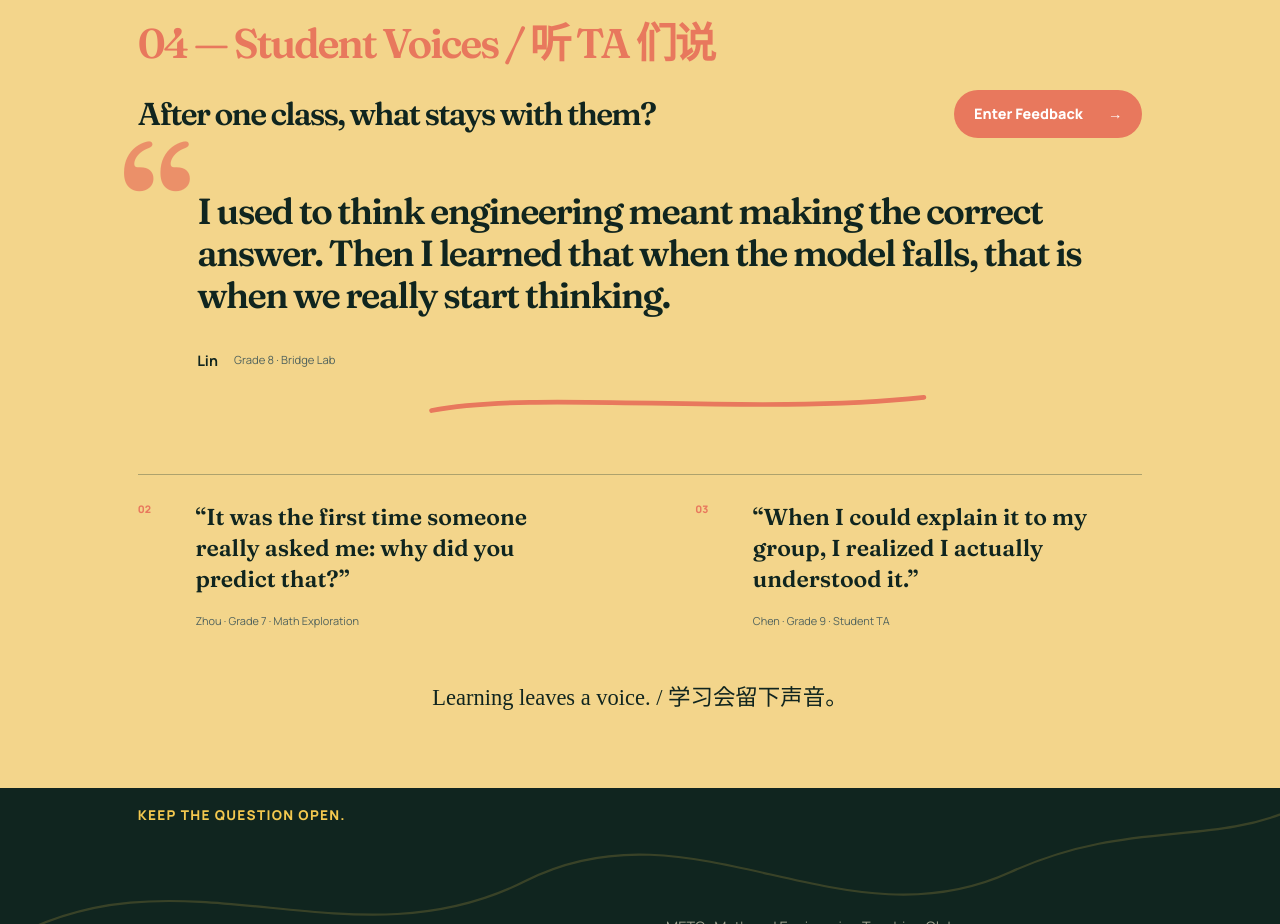
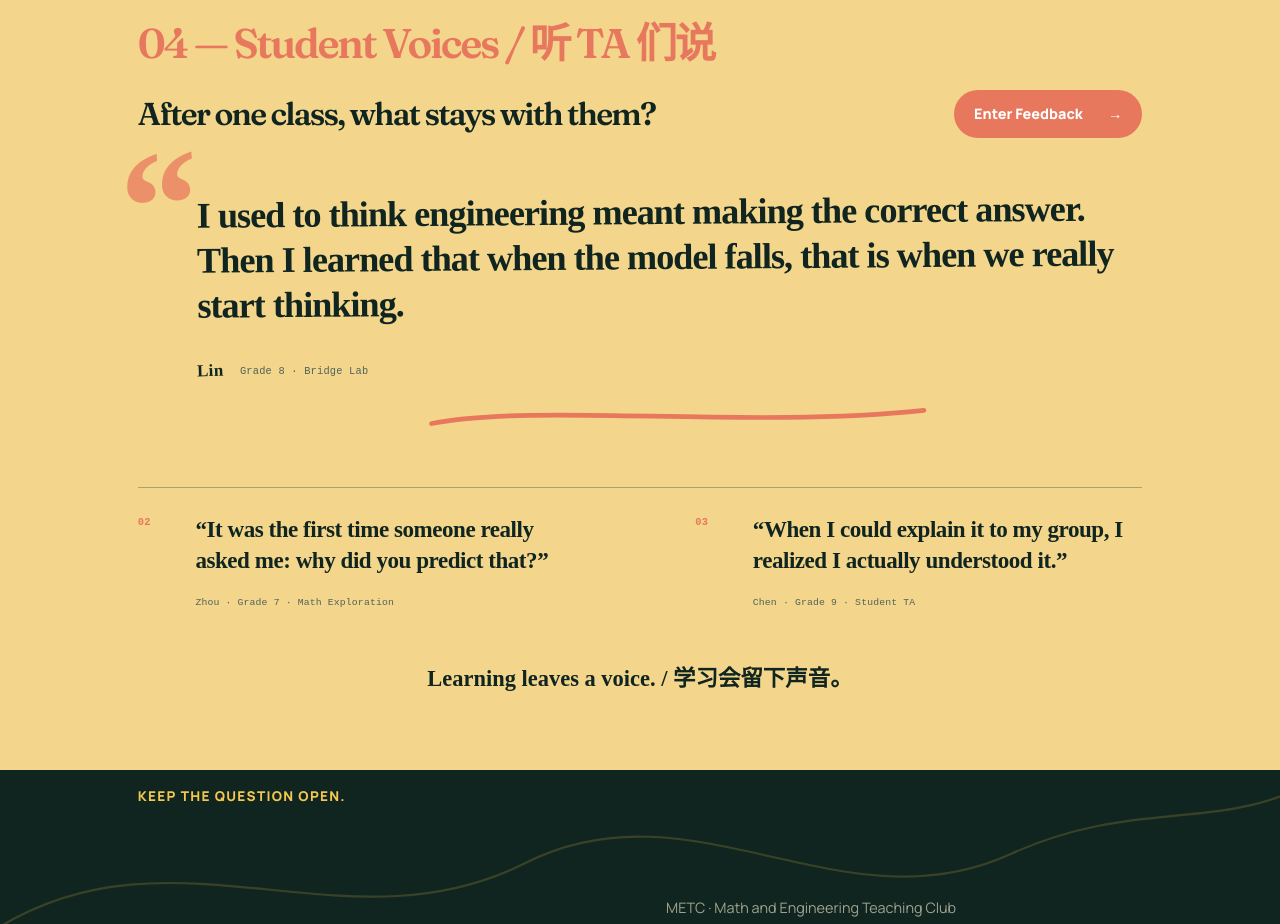
Before and after one commit to Han-chh/METC-website, a Next.js app: page /METC-website/ in a window 1280 px wide. Shown: the part 4100-5024 px from the top of the page. Built offline with nearby package versions, Linux system fonts and the light colour scheme.

Commit message:
Add artistic typography to voices section

```diff
--- a/app/homepage.css
+++ b/app/homepage.css
@@ -423,25 +423,30 @@ button, a { -webkit-tap-highlight-color: transparent; }
 .project-rows i { font-style: normal; }
 
 /* Voices */
-.voices-section { background: #f3d58b; }
+.voices-section {
+  --voices-hand: "Bradley Hand", "Segoe Print", "Kaiti SC", cursive;
+  --voices-archive: "Courier New", "Noto Sans Mono CJK SC", monospace;
+  background: #f3d58b;
+}
 .voices-heading { display: grid; grid-template-columns: .45fr 1fr; gap: 8vw; align-items: start; }
 .voices-heading .section-eyebrow { margin-top: 18px; }
 .voices-heading-main { display: flex; align-items: center; justify-content: space-between; gap: clamp(20px, 3vw, 44px); }
 .voices-heading-main .section-title { flex: 1 1 auto; font-size: clamp(2.15rem, 2.75vw, 3rem); white-space: nowrap; }
 .voices-heading .section-entry-button { flex: 0 0 auto; margin: 0; }
 .editorial-quote { position: relative; max-width: 1050px; margin: clamp(46px,5vw,66px) 0 0 auto; }
-.quote-mark { position: absolute; left: -85px; top: -70px; color: rgba(232,120,93,.74); font-family: var(--display); font-size: 11rem; line-height: 1; }
-.editorial-quote blockquote { position: relative; margin: 0; font-family: var(--display); font-size: clamp(2.2rem,4.4vw,4.55rem); line-height: 1.16; letter-spacing: -.045em; }
+.quote-mark { position: absolute; left: -85px; top: -70px; color: rgba(232,120,93,.74); font-family: var(--voices-hand); font-size: 11rem; font-weight: 700; line-height: 1; transform: rotate(-4deg); }
+.editorial-quote blockquote { position: relative; margin: 0; font-family: var(--voices-hand); font-size: clamp(2.2rem,4.4vw,4.55rem); font-weight: 700; line-height: 1.24; letter-spacing: -.028em; transform: rotate(-.45deg); }
 .editorial-quote > p { margin: 36px 0 0; display: flex; align-items: center; gap: 18px; }
-.editorial-quote > p span { color: var(--ink-soft); font-size: .78rem; }
+.editorial-quote > p strong { font-family: var(--voices-hand); font-size: 1.18rem; letter-spacing: .02em; transform: rotate(-2deg); }
+.editorial-quote > p span { color: var(--ink-soft); font-family: var(--voices-archive); font-size: .72rem; letter-spacing: .02em; }
 .quote-underline { width: 54%; margin: 14px 0 0 24%; }
 .quote-underline path { fill: none; stroke: var(--coral); stroke-width: 5; stroke-linecap: round; }
 .voice-margins { margin-top: 58px; display: grid; grid-template-columns: 1fr 1fr; gap: 11%; border-top: 1px solid rgba(25,55,47,.32); }
 .voice-margins article { padding: 28px 0 0; display: grid; grid-template-columns: 42px 1fr; column-gap: 22px; }
-.voice-margins article > span { grid-row: 1 / 3; color: var(--coral); font-size: .72rem; font-weight: 800; }
-.voice-margins blockquote { margin: 0; max-width: 450px; font-family: var(--display); font-size: clamp(1.3rem,2vw,2rem); line-height: 1.35; }
-.voice-margins p { margin: 20px 0 0; color: var(--ink-soft); font-size: .76rem; }
-.voices-closing { margin: 60px 0 0; text-align: center; font-family: var(--accent); font-size: clamp(1.5rem,3vw,2.8rem); transform: rotate(-2deg); }
+.voice-margins article > span { grid-row: 1 / 3; color: var(--coral); font-family: var(--voices-archive); font-size: .72rem; font-weight: 700; letter-spacing: .03em; }
+.voice-margins blockquote { margin: 0; max-width: 450px; font-family: var(--voices-hand); font-size: clamp(1.3rem,2vw,2rem); font-weight: 700; line-height: 1.38; letter-spacing: -.02em; }
+.voice-margins p { margin: 20px 0 0; color: var(--ink-soft); font-family: var(--voices-archive); font-size: .68rem; letter-spacing: .015em; }
+.voices-closing { margin: 60px 0 0; text-align: center; font-family: var(--voices-hand); font-size: clamp(1.5rem,3vw,2.8rem); font-weight: 700; transform: rotate(-2deg); }
 
 /* Footer */
 .site-footer { position: relative; overflow: hidden; background: var(--ink-deep); color: var(--chalk); }
```
